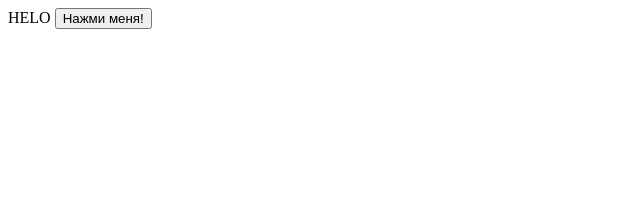
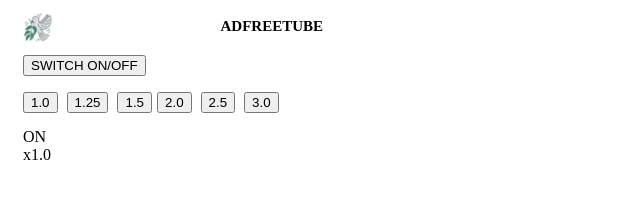
Before and after one commit to posle-zavoda1337/youtube-ads, a browser extension: page index.html in a window 1280 px wide. Shown: the whole page, without its empty margins (0-640 px from the left). Drawn offline with Linux system fonts and the light colour scheme.

Commit message:
add some features

```diff
--- a/background.js
+++ /dev/null
@@ -1 +0,0 @@
-console.log("BAckground JS")
--- a/content.js
+++ b/content.js
@@ -1,7 +1,3 @@
-chrome.runtime.onMessage.addListener(function(request, sender, sendResponse) {
-    console.log(request.message);
-});
-
 let timerSeconds = 1000;
 let playbackRateDefault = 1.0;
 let playbackRateAds = 10.0;
@@ -9,16 +5,25 @@ let isAdvBanner = true;
 let isWorkApp = true;
 let isAutoClickSkipAdv = true;
 
+chrome.runtime.onMessage.addListener(function(request, sender, sendResponse) {
+    isWorkApp = isWorkApp ? false : true;
+});
+
 document.getElementById('button').addEventListener('click', function() {
     chrome.tabs.query({active: true, currentWindow: true}, function(tabs) {
         var activeTab = tabs[0];
-        chrome.tabs.sendMessage(activeTab.id, {message: "Hello from popup!"});
+        console.log(tabs)
+        chrome.tabs.sendMessage(activeTab.id, {WorkApp: isWorkApp});
     });
 });
 
+let a= document.getElementsByClassName("btn")
+
+console.log(a)
+
 const interval = setInterval(() => {
+    if (!isWorkApp) return;
     const currentClassName = document.getElementsByClassName('ad-showing');
-
     if (currentClassName.length){
         try {
             const a = document.getElementsByClassName("video-stream html5-main-video")
@@ -27,11 +32,11 @@ const interval = setInterval(() => {
                 a[0].playbackRate = playbackRateAds;
 
                 const skipBtnCollection = document.getElementsByClassName("ytp-skip-ad-button")
-                if (skipBtnCollection.length){
+                if (skipBtnCollection.length && isAutoClickSkipAdv){
                     skipBtnCollection[0].click()
                     console.log('CLICK SKIP ADV HAPPEND')
                     const advBanner = document.getElementById("related")
-                    if (advBanner){
+                    if (advBanner && isAdvBanner){
                         advBanner.parentNode.removeChild(advBanner)
                         console.log("REMOVED ADS BANNER")
                     }
@@ -52,7 +57,3 @@ const interval = setInterval(() => {
 
 
 document.addEventListener("DOMContentLoaded", interval)
-
-// banner id -> player-ads
-
-// how to delete div? a.parentNode.removeChild(a)
--- /dev/null
+++ b/index.css
@@ -0,0 +1,36 @@
+.wrapper {
+    width: 300px;
+    padding: 0px 15px 0px 15px;
+}
+
+.header {
+    display: flex;
+    justify-content: space-between;
+    align-items: center;
+    margin-bottom: 10px;
+}
+
+.header_image {
+    width: 30px;
+    height: 30px;
+}
+
+.header_name {
+    font-size: 15px;
+    text-transform: uppercase;
+}
+
+.btns {
+    display: flex;
+    align-items: center;
+    justify-content: left;
+    margin-bottom: 15px;
+}
+
+.btn {
+    margin-right: 5px;
+}
+
+#current {
+
+}
--- a/index.html
+++ b/index.html
@@ -3,13 +3,44 @@
 <head>
     <meta charset="UTF-8">
     <meta name="viewport" content="width=device-width, initial-scale=1.0">
-    <title>Document</title>
+    <title>AdFreeTube</title>
+    <link rel="stylesheet" href="./index.css">
 </head>
 <body>
-    <div>
-        HELO
-        <button id="button">Нажми меня!</button>
+    <div class="wrapper">
+        <div class="header">
+            <img src="./icons/icon32.png" alt="icon_header" class="header_image">
+            <h1 class="header_name">AdFreeTube</h1>
+        </div>
+        <div>
+            <button id="button">SWITCH ON/OFF</button>
+            <p id="appworks"></p>
+        </div>
+
+        <div class="btns">
+            <div>
+                <button class="btn">1.0</button>
+                <button class="btn">1.25</button>
+                <button class="btn">1.5</button>
+            </div>
+            <div>
+                <button class="btn">2.0</button>
+                <button class="btn">2.5</button>
+                <button class="btn">3.0</button>
+            </div>
+        </div>
+
+
+        <div id="current">
+            <div id="current-app">
+                ON
+            </div>
+            <div id="current-speed">
+                x1.0
+            </div>
+        </div>
     </div>
 </body>
-<script src="./content.js"></script>
+<script src="./content.js">
+</script>
 </html>
```
Also changed, not shown: TODO.txt.
